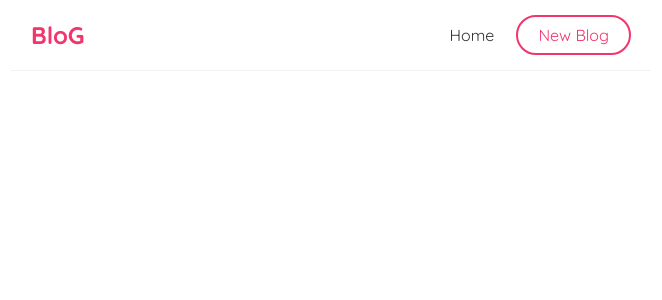
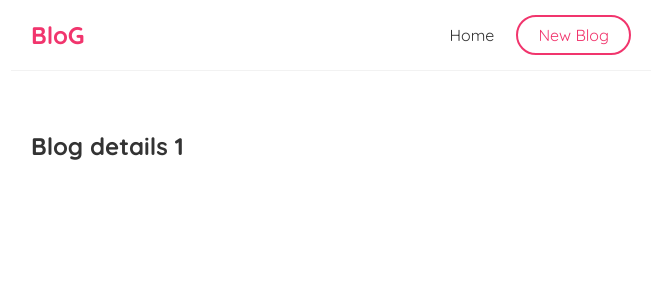
Before and after one commit to SaadJamilAkhtar/react-blog-app, a React (Create React App) app: page /blogs/1 in a window 1280 px wide. Before the commit this address had no page. Shown: the top 300 px of the page, without its empty margins (309-971 px from the left). Built offline with nearby package versions, Linux system fonts and the light colour scheme.

Commit message:
added blog detail page

```diff
--- a/src/App.js
+++ b/src/App.js
@@ -3,7 +3,7 @@ import Navbar from "./components/Navbar";
 import Home from "./components/Home";
 import {BrowserRouter as Router, Route, Routes} from "react-router-dom";
 import BlogForm from "./components/BlogForm";
-
+import Blog from "./components/Blog";
 function App() {
     return (
         <Router>
@@ -13,6 +13,7 @@ function App() {
                     <Routes>
                         <Route path={'/'} element={<Home/>}/>
                         <Route path={'/add'} element={<BlogForm/>}/>
+                        <Route path={'/blogs/:id'} element={<Blog/>}/>
                     </Routes>
                 </div>
             </div>
--- /dev/null
+++ b/src/components/Blog.js
@@ -0,0 +1,15 @@
+import React from 'react';
+import {useParams} from "react-router-dom";
+
+function Blog(props) {
+
+    const {id} = useParams();
+
+    return (
+        <div className="blog-details">
+            <h2>Blog details {id}</h2>
+        </div>
+    );
+}
+
+export default Blog;
--- a/src/components/BlogList.js
+++ b/src/components/BlogList.js
@@ -1,8 +1,10 @@
 import React from 'react';
+import {Link} from 'react-router-dom';
 
 function BlogList(props) {
 
     return (
+        <Link to={'/blogs/' + props.blog.id} className={'blogLink'}>
             <div className="blog-preview">
                 <h2>{props.blog.title}</h2>
                 <p>by: {props.blog.author}</p>
@@ -10,6 +12,7 @@ function BlogList(props) {
                     <button className={"btn-danger"} onClick={() => props.onDelete(props.blog.id)}>Delete blog</button>
                 </div>
             </div>
+        </Link>
     );
 }
 
--- a/src/style/style.css
+++ b/src/style/style.css
@@ -99,4 +99,8 @@
   padding-left: 1rem;
 }
 
+.blogLink {
+  text-decoration: none;
+}
+
 /*# sourceMappingURL=style.css.map */
--- a/src/style/style.scss
+++ b/src/style/style.scss
@@ -119,3 +119,7 @@
     padding-left: 1rem;
   }
 }
+
+.blogLink{
+  text-decoration: none;
+}
```
Also changed, not shown: 1 other file (tests, documents, lock files or other folders).
